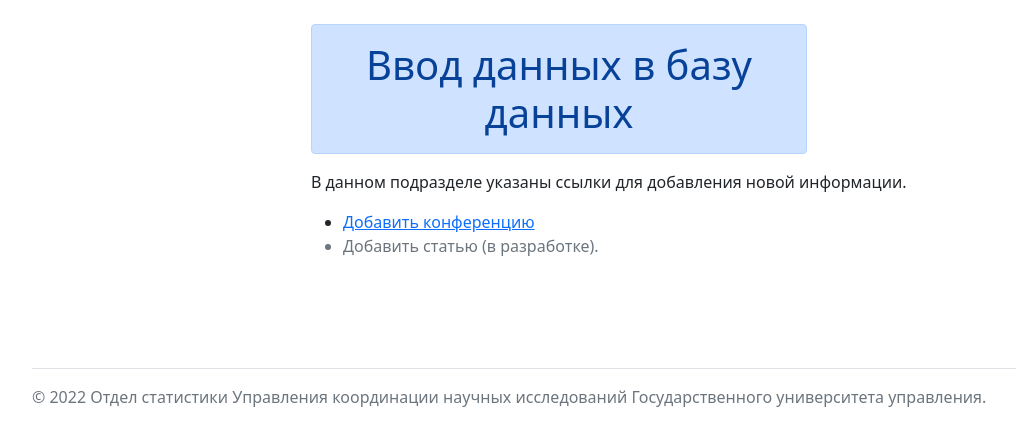
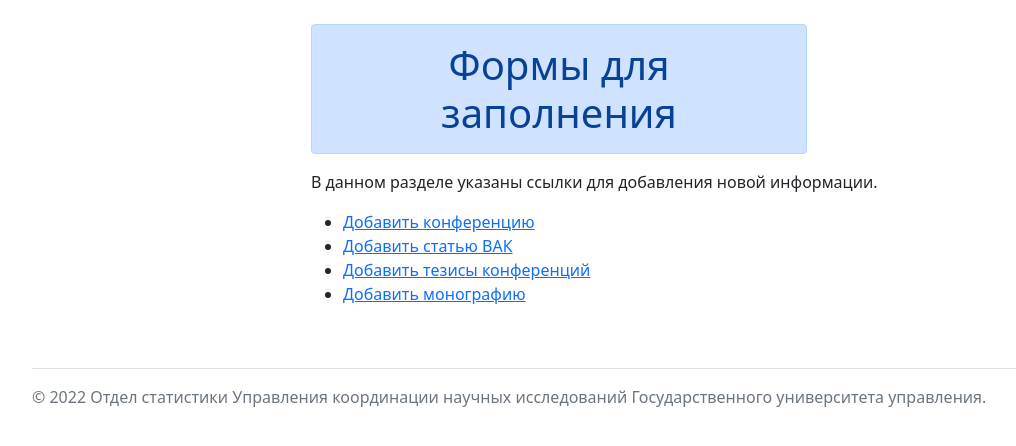
Before and after one commit to finking/stat_univer, a Django app: page /bd/ in a window 1280 px wide. Shown: the part 89-535 px from the top of the page, without its empty margins (50-1066 px from the left). Run offline with Django 4.2, Linux system fonts and the light colour scheme.

Commit message:
Added links on different pages

```diff
--- a/stat_univer/main/templates/authentication/profile.html
+++ b/stat_univer/main/templates/authentication/profile.html
@@ -30,7 +30,10 @@
           <li>
               <a href=" {% url 'main' %} ">План-факт</a>
           </li>
-          <li class="text-muted">Публикации (в разработке).</li>
+          <li><a href="{% url 'history' %}" >Конференции</a></li>
+          <li><a href="{% url 'vakList' %}">Публикации ВАК</a></li>
+          <li><a href="{% url 'thesisList' %}">Тезисы конференции</a></li>
+          <li><a href="{% url 'monographList' %}">Монографии</a></li>
         </ul>
       </div>
 
--- a/stat_univer/main/templates/main/index.html
+++ b/stat_univer/main/templates/main/index.html
@@ -44,7 +44,10 @@
         <p>В данном подразделе указаны ссылки для добавления новой информации.</p>
         <ul class="icon-list">
           <li><a href="{% url 'conference' %} ">Добавить конференцию</a></li>
-          <li class="text-muted">Добавить публикации (в разработке).</li>
+          <li><a href="{% url 'vak' %} ">Добавить статью ВАК</a></li>
+          <li><a href="{% url 'thesis' %} ">Добавить тезисы конференций</a></li>
+          <li><a href="{% url 'monograph' %} ">Добавить монографию</a></li>
+<!--          <li class="text-muted">Добавить публикации (в разработке).</li>-->
         </ul>
       </div>
     </div>
--- a/stat_univer/main/templates/main/vvod.html
+++ b/stat_univer/main/templates/main/vvod.html
@@ -6,12 +6,14 @@
 
 {% block content %}
 <div class="col-md-8 offset-md-3">
-    <h1 class="text-center alert alert-primary col-md-8">Ввод данных в базу данных</h1>
+    <h1 class="text-center alert alert-primary col-md-8">Формы для заполнения</h1>
     <div class="col-md-12">
-        <p>В данном подразделе указаны ссылки для добавления новой информации.</p>
+        <p>В данном разделе указаны ссылки для добавления новой информации.</p>
         <ul class="icon-list">
           <li><a href="{% url 'conference' %} ">Добавить конференцию</a></li>
-          <li class="text-muted">Добавить статью (в разработке).</li>
+          <li><a href="{% url 'vak' %} ">Добавить статью ВАК</a></li>
+          <li><a href="{% url 'thesis' %} ">Добавить тезисы конференций</a></li>
+          <li><a href="{% url 'monograph' %} ">Добавить монографию</a></li>
         </ul>
     </div>
 </div>
```
